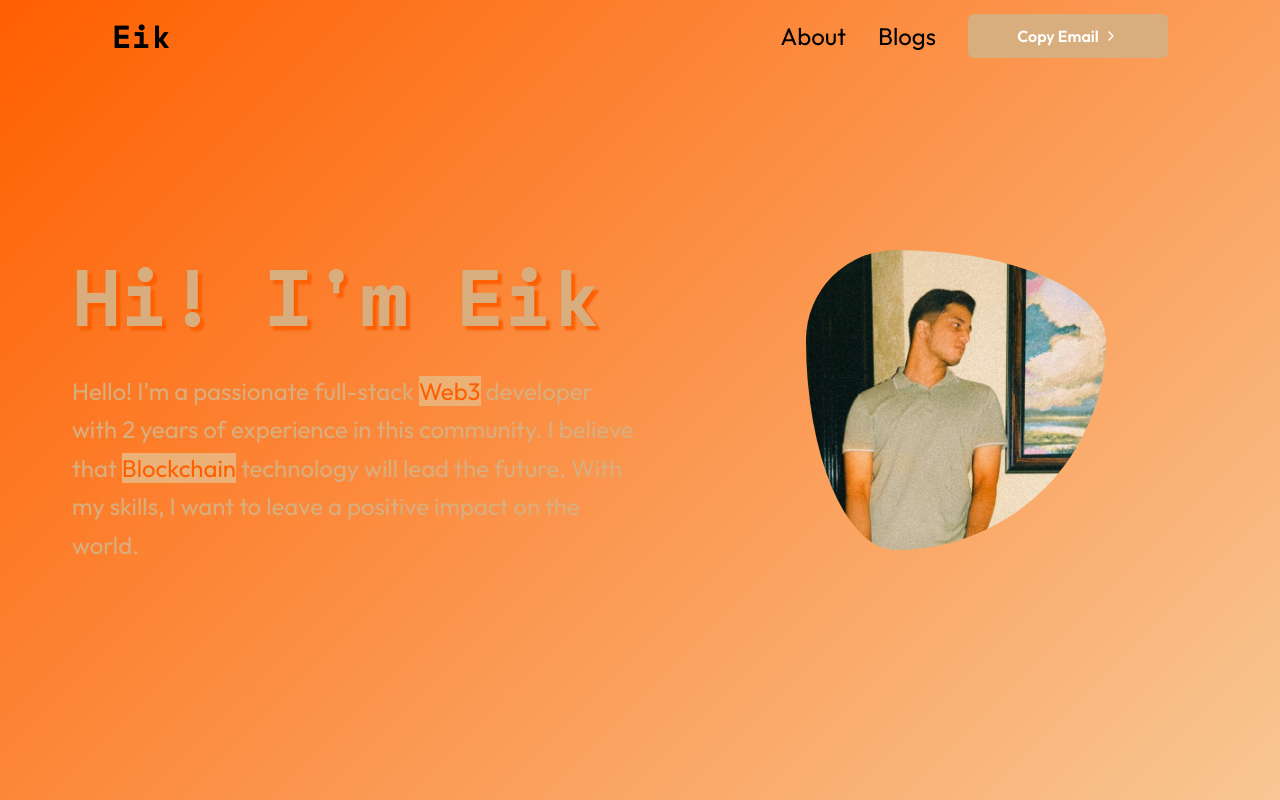
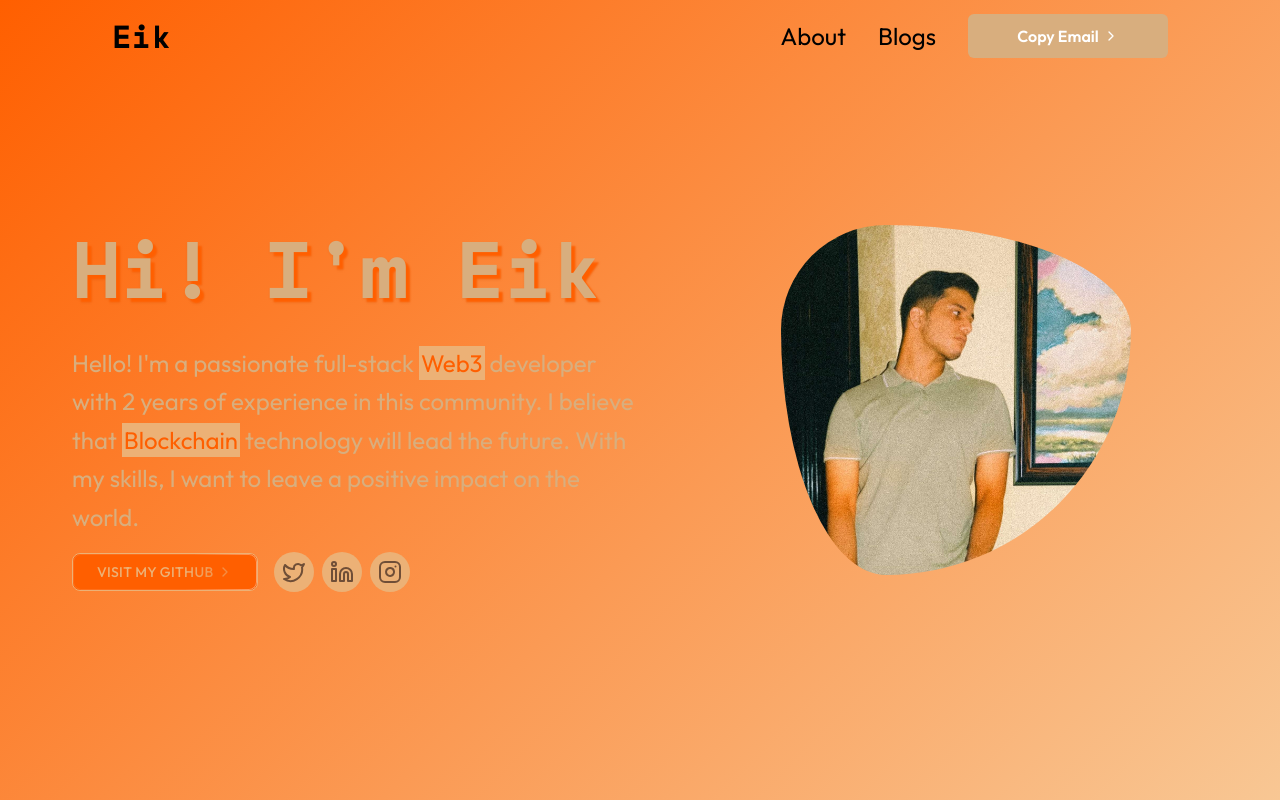
Before and after one commit to eik-1/Portfolio, a React (Vite) app: page / in a window 1280 px wide. Built offline with nearby package versions, Linux system fonts and the light colour scheme.

Commit message:
Added Socials

```diff
--- a/package.json
+++ b/package.json
@@ -11,6 +11,7 @@
   },
   "dependencies": {
     "autoprefixer": "^10.4.19",
+    "class-variance-authority": "^0.7.0",
     "clsx": "^2.1.1",
     "framer-motion": "^11.2.11",
     "lucide-react": "^0.396.0",
--- a/src/App.jsx
+++ b/src/App.jsx
@@ -1,11 +1,13 @@
-import { useState } from "react"
 import { BrowserRouter, Routes, Route } from "react-router-dom"
+
+import Navbar from "./components/Navbar"
 
 import Home from "./pages/Home"
 
 function App() {
     return (
         <BrowserRouter>
+            <Navbar />
             <Routes>
                 <Route index element={<Home />} />
             </Routes>
--- a/src/components/Hero.jsx
+++ b/src/components/Hero.jsx
@@ -1,6 +1,8 @@
 import React from "react"
+import { Twitter, Linkedin, Instagram } from "lucide-react"
 
 import GradualSpacing from "./magicui/GradualSpacing"
+import ShinyButton from "./magicui/ShinyButton"
 import styles from "./Hero.module.css"
 
 function Hero() {
@@ -20,6 +22,38 @@ function Hero() {
                         technology will lead the future. With my skills, I want
                         to leave a positive impact on the world.
                     </p>
+                    <div className={styles.links}>
+                        <ShinyButton
+                            text="Visit My GitHub"
+                            githubUrl="https://github.com/eik-1"
+                        />
+                        <div className={styles.socials}>
+                            <a
+                                href="https://twitter.com/yourusername"
+                                target="_blank"
+                                rel="noopener noreferrer"
+                                className={styles.socialLink}
+                            >
+                                <Twitter size={24} />
+                            </a>
+                            <a
+                                href="https://linkedin.com/in/yourusername"
+                                target="_blank"
+                                rel="noopener noreferrer"
+                                className={styles.socialLink}
+                            >
+                                <Linkedin size={24} />
+                            </a>
+                            <a
+                                href="https://instagram.com/yourusername"
+                                target="_blank"
+                                rel="noopener noreferrer"
+                                className={styles.socialLink}
+                            >
+                                <Instagram size={24} />
+                            </a>
+                        </div>
+                    </div>
                 </div>
                 <div className={styles.imageContainer}>
                     <img
--- a/src/components/Hero.module.css
+++ b/src/components/Hero.module.css
@@ -38,8 +38,44 @@
 }
 
 .inside {
+    transition: background-color 0.3s ease, backdrop-filter 0.3s ease;
     background-color: #ECB176 ;
     color: #FF5F00;
+    padding: 2px;
+}
+
+.inside:hover {
+    background-color: #FF5F00;
+    color: #ECB176;
+}
+
+.links {
+    display: flex;
+    align-items: center;
+    gap: 1rem;
+    margin-top: 1rem;
+}
+
+.socials {
+    display: flex;
+    gap: 0.5rem;
+}
+
+.socialLink {
+    display: flex;
+    align-items: center;
+    justify-content: center;
+    width: 40px;
+    height: 40px;
+    border-radius: 50%;
+    background-color: #ECB176;
+    color: #6F4E37;
+    transition: all 0.3s ease;
+}
+
+.socialLink:hover {
+    background-color: #6F4E37;
+    color: #ECB176;
 }
 
 .imageContainer {
@@ -50,8 +86,8 @@
 }
 
 .profileImage {
-    width: 300px;
-    height: 300px;
+    width: 350px;
+    height: 350px;
     object-fit: cover;
     border-radius: 30% 70% 70% 30% / 30% 30% 70% 70%;
 }
--- /dev/null
+++ b/src/components/magicui/ShinyButton.tsx
@@ -0,0 +1,69 @@
+import React from "react";
+import { type AnimationProps, motion } from "framer-motion";
+import { ChevronRightIcon } from "lucide-react";
+
+const animationProps = {
+  initial: { "--x": "100%", scale: 0.8 },
+  animate: { "--x": "-100%", scale: 1 },
+  whileTap: { scale: 0.95 },
+  transition: {
+    repeat: Infinity,
+    repeatType: "loop",
+    repeatDelay: 1,
+    type: "spring",
+    stiffness: 20,
+    damping: 15,
+    mass: 2,
+    scale: {
+      type: "spring",
+      stiffness: 200,
+      damping: 5,
+      mass: 0.5,
+    },
+  },
+} as AnimationProps;
+
+const ShinyButton = ({ text = "shiny-button", githubUrl }) => {
+  const handleClick = () => {
+    window.open(githubUrl, "_blank", "noopener,noreferrer");
+  };
+
+  return (
+    <motion.button
+  {...animationProps}
+  onClick={handleClick}
+  className="relative rounded-lg px-6 py-2 font-medium backdrop-blur-xl transition-[box-shadow] duration-300 ease-in-out hover:shadow hover:shadow-[#6F4E37]"
+  style={{
+    "--primary": "32 70% 69%",
+    backgroundColor: "#FF5F00",
+    border: "1px solid #ECB176",
+  } as React.CSSProperties}
+>
+  <span
+    className="relative flex items-center justify-center h-full w-full text-sm uppercase tracking-wide text-[#ECB176]"
+    style={{
+      maskImage:
+        "linear-gradient(-75deg, #FFF2D7 calc(var(--x) + 20%), transparent calc(var(--x) + 30%), #FFF2D7 calc(var(--x) + 100%))",
+    }}
+  >
+    {text} <ChevronRightIcon className="ml-1 h-4 w-4" />
+  </span>
+  <span
+    style={{
+      mask: "linear-gradient(#FFF2D7, #FFF2D7) content-box, linear-gradient(#FFF2D7, #FFF2D7)",
+      maskComposite: "exclude",
+    }}
+    className="absolute inset-0 z-10 block rounded-[inherit] p-px"
+  >
+    <span
+      className="absolute inset-0 rounded-[inherit]"
+      style={{
+        background: "linear-gradient(-75deg, rgba(255,255,255,0.1) calc(var(--x) + 20%), rgba(255,255,255,0.7) calc(var(--x) + 25%), rgba(255,255,255,0.1) calc(var(--x) + 100%))",
+      }}
+    />
+  </span>
+</motion.button>
+  );
+};
+
+export default ShinyButton;
--- a/src/pages/Home.jsx
+++ b/src/pages/Home.jsx
@@ -1,10 +1,8 @@
-import Navbar from "../components/Navbar"
 import Hero from "../components/Hero"
 
 function Home() {
     return (
         <div>
-            <Navbar />
             <Hero />
         </div>
     )
```
Also changed, not shown: 1 other file (tests, documents, lock files or other folders).
